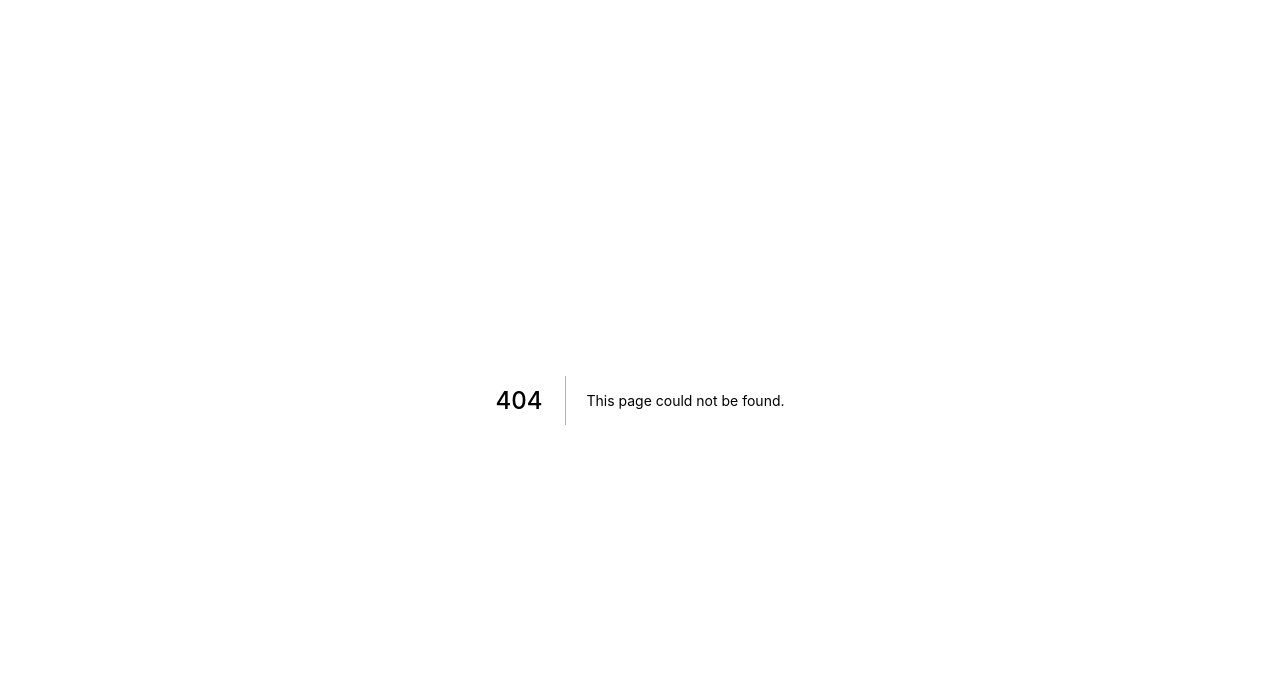
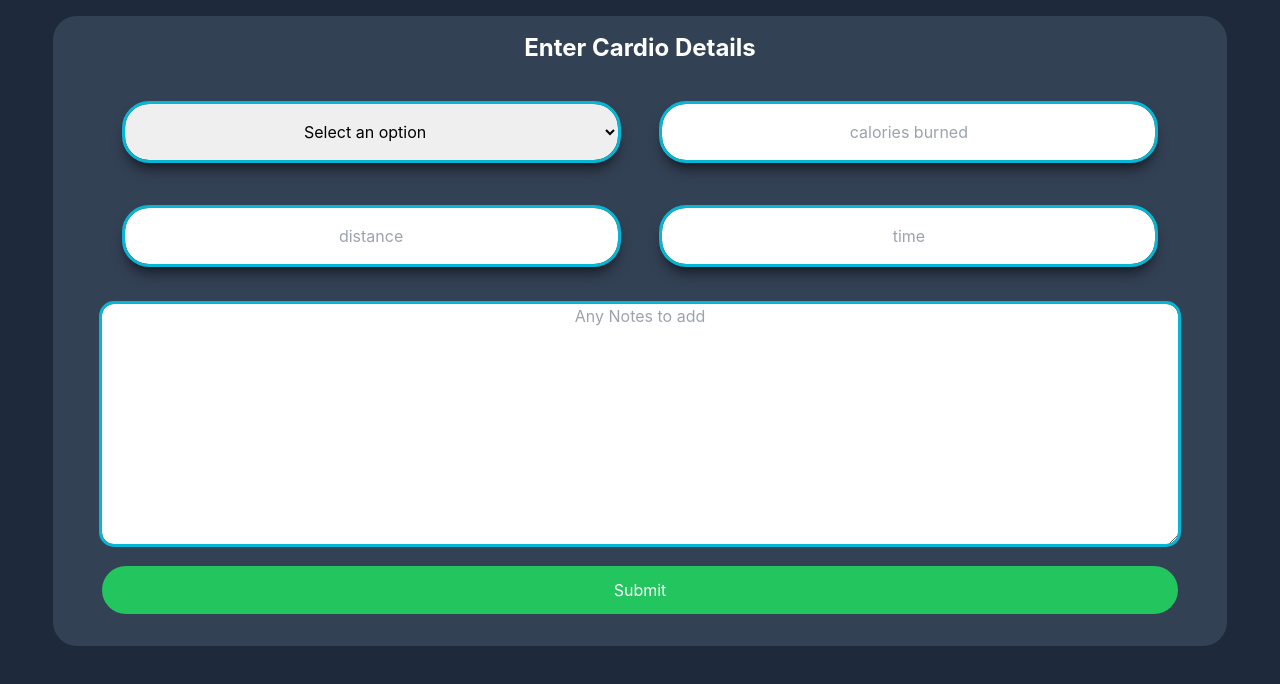
Before and after one commit to ErickEnriquez/fitness-app, a Next.js app: page /cardio in a window 1280 px wide. Before the commit this address had no page. Shown: the top 684 px of the page. Built offline with nearby package versions, Linux system fonts and the light colour scheme.

Commit message:
create basic cardio page

```diff
--- /dev/null
+++ b/src/pages/cardio.tsx
@@ -0,0 +1,44 @@
+import React from 'react'
+import Layout from '@features/layout/Layout'
+import Card from '@components/Card'
+
+import { CardioType } from '@prisma/client'
+
+const workoutOptions = [CardioType.bike, CardioType.run, CardioType.climbing, CardioType.elliptical, CardioType.hike, CardioType.other, CardioType.rowing, CardioType.sport, CardioType.stairs, CardioType.swim]
+
+const Cardio = (): JSX.Element => {
+	return (
+		<Layout>
+			<main className="text-center pt-4">
+				<Card title="Enter Cardio Details">
+					<div className='grid grid-cols-2 my-2 py-2 w-11/12 mx-auto text-center'>
+						<select name="cardioType" id="type"
+							className="my-6 py-4 w-11/12 mx-auto rounded-3xl shadow-lg shadow-black/70 outline outline-cyan-500 text-center">
+							<option value="">Select an option</option>
+							{workoutOptions.map(option => (
+								<option key={option} value={option}>{option}</option>
+							))}
+						</select>
+						<input type="text" placeholder='calories burned'
+							className="my-6 py-4 w-11/12 mx-auto rounded-3xl shadow-lg shadow-black/70 outline outline-cyan-500 text-center" />
+						<input type="text" placeholder="distance"
+							className="my-6 py-4 w-11/12 mx-auto rounded-3xl shadow-lg shadow-black/70 outline outline-cyan-500 text-center"
+						/>
+						<input type="text" placeholder="time"
+							className="my-6 py-4 w-11/12 mx-auto rounded-3xl shadow-lg shadow-black/70 outline outline-cyan-500 text-center"
+						/>
+					</div>
+					<textarea name="" id="" rows={10} className="w-11/12 rounded-xl outline outline-cyan-500 text-center" placeholder='Any Notes to add'></textarea>
+					<br />
+					<button type="submit"
+						className='text-white bg-green-500 rounded-full w-11/12 mx-auto hover:bg-white hover:text-green-500 hover:outline outline-green-500 my-4 h-12'
+					>
+						Submit
+					</button>
+				</Card>
+			</main>
+		</Layout>
+	)
+}
+
+export default Cardio
```
